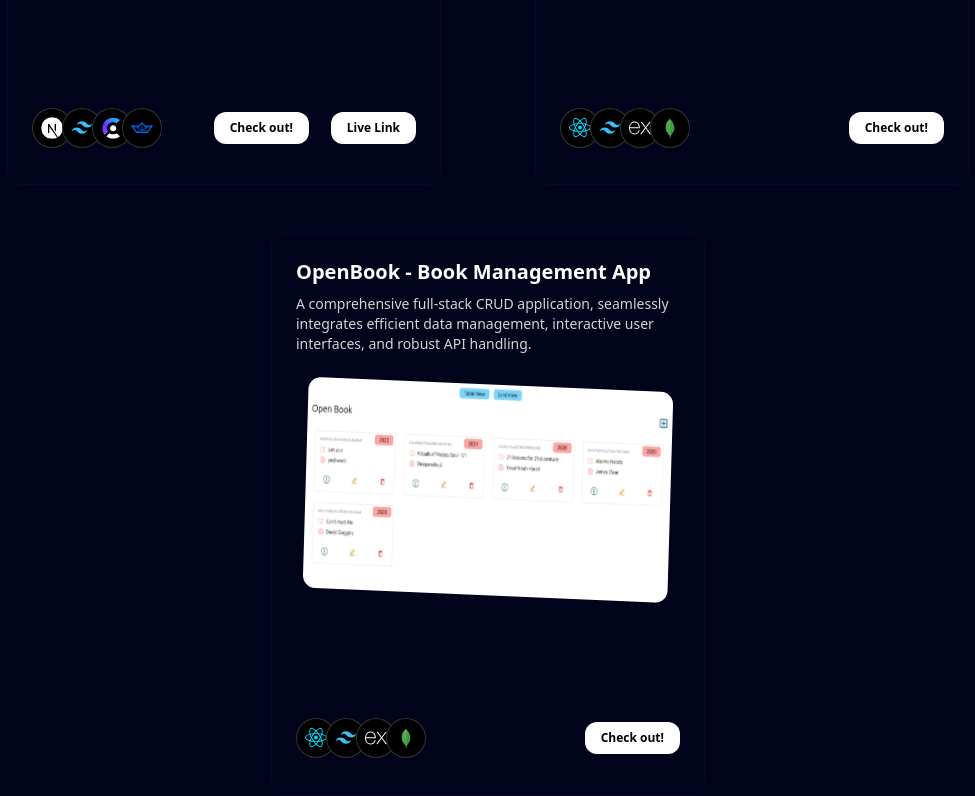
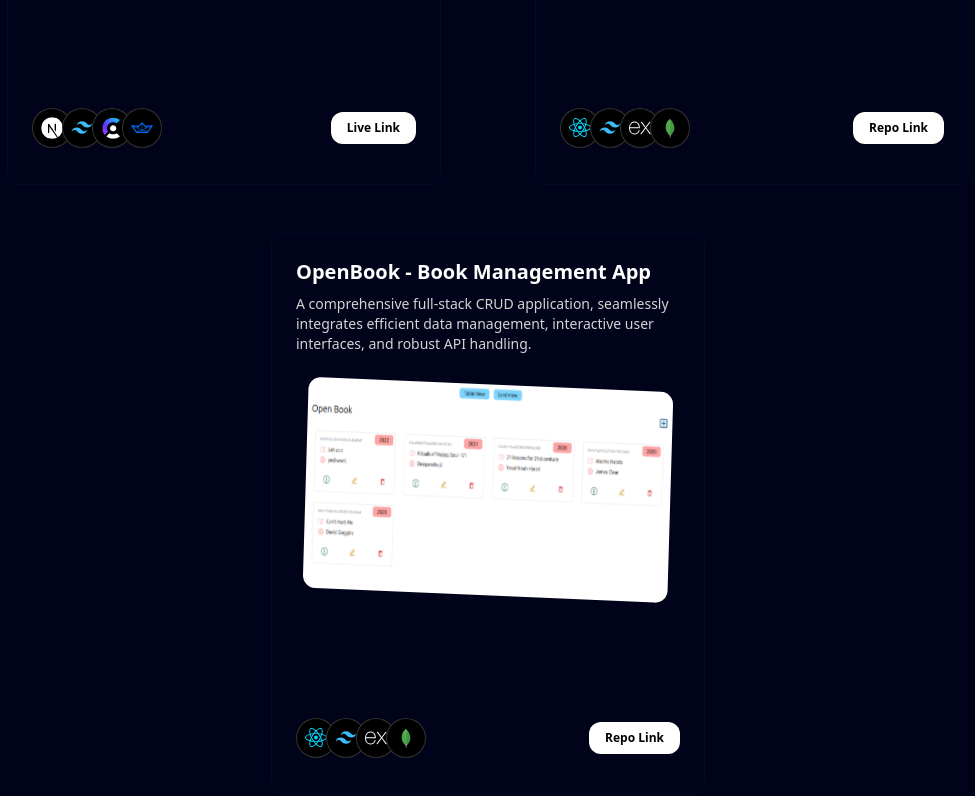
Before and after one commit to nagarajsita/portfolio, a Next.js app: page / in a window 1280 px wide. Shown: the part 1720-2516 px from the top of the page, without its empty margins (152-1127 px from the left). Built offline with nearby package versions, Linux system fonts and the light colour scheme.

Commit message:
buttons edited

```diff
--- a/components/RecentProjects.tsx
+++ b/components/RecentProjects.tsx
@@ -4,6 +4,7 @@ import Image from "next/image";
 import Link from "next/link";
 import React from "react";
 import { CardBody, CardContainer, CardItem } from "./ui/3d-card";
+import { FaArrowUp, FaGithub } from "react-icons/fa";
 
 const RecentProjects = () => {
   return (
@@ -58,15 +59,15 @@ const RecentProjects = () => {
                     </div>
                   </CardItem>
 
-                    {link &&<CardItem
+                    {!link1 &&(<CardItem
                     translateZ={20}
                     as={Link}
                     href={link}
                     target="__blank"
                     className="px-3 py-1 md:px-4 md:py-2 mt-5 md:mt-7 mb-3 rounded-xl bg-black dark:bg-white dark:text-black text-white text-xs font-bold"
                   >
-                    Check out!
-                  </CardItem>
+                   Repo Link
+                  </CardItem>)
                 }
                   {link1 &&                  <CardItem
                     translateZ={20}
```
